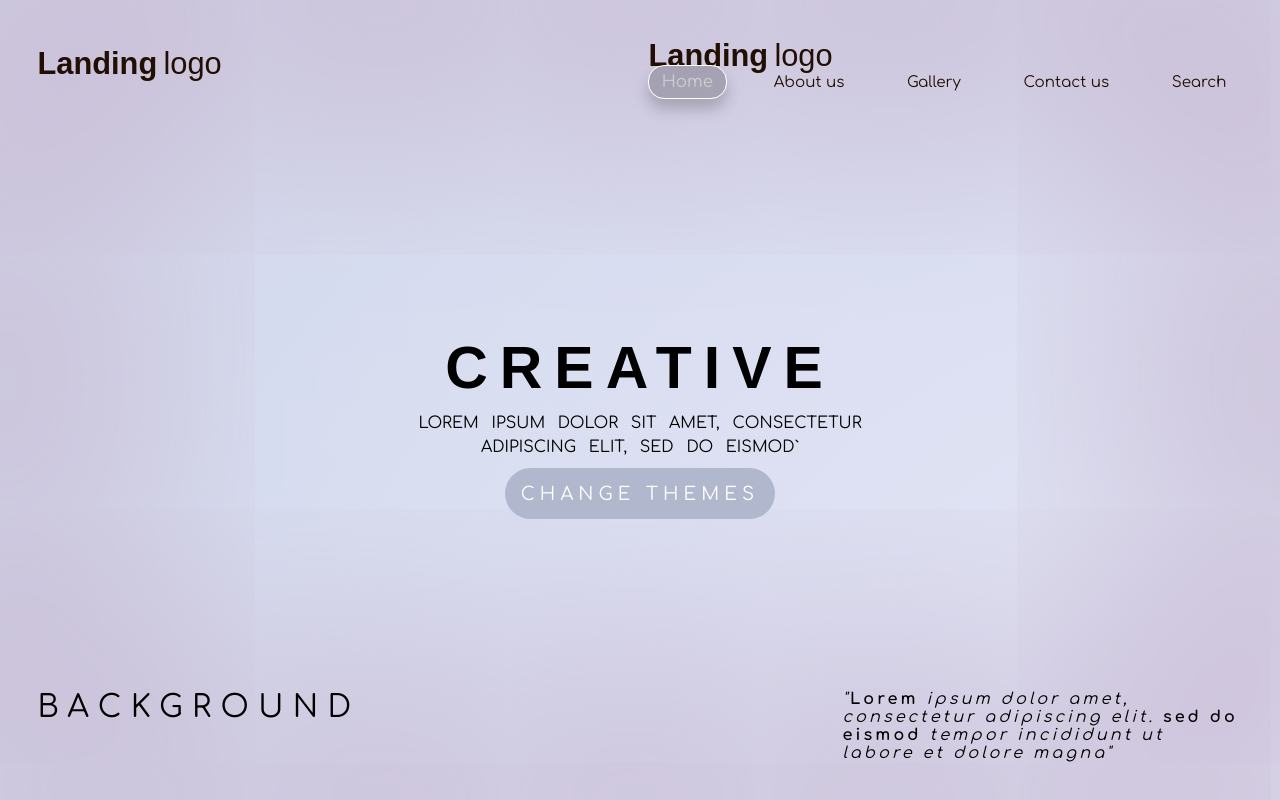
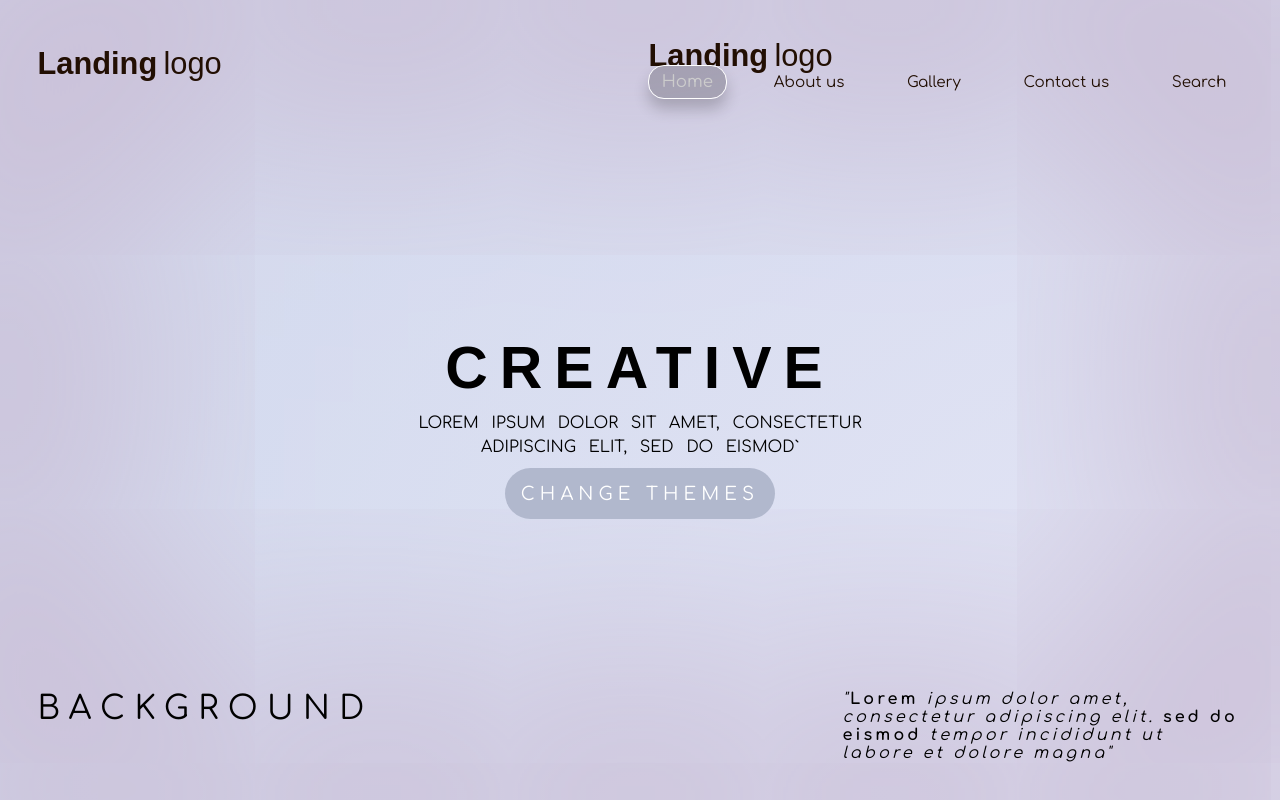
Before and after one commit to Leccon1/Creative-Landing, a React (Vite) app: page / in a window 1280 px wide. Built offline with nearby package versions, Linux system fonts and the light colour scheme; a web font is replaced by a local one.

Commit message:
style: adjust font size

```diff
--- a/src/components/layuot/Main/Main.module.scss
+++ b/src/components/layuot/Main/Main.module.scss
@@ -46,7 +46,7 @@
 }
 
 .mainBackgroundInfoTitle {
-  font-size: fluid(24, 36);
+  font-size: fluid(28, 36);
   font-weight: $font-weight-normal;
   letter-spacing: fluid(6, 12);
 }
```
